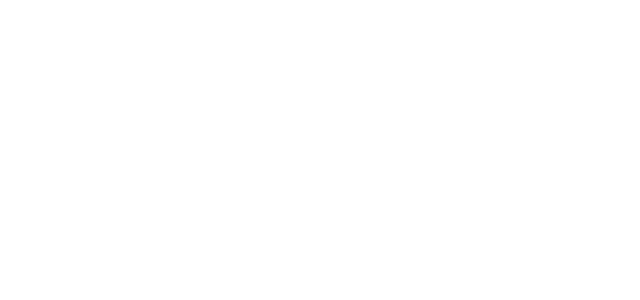
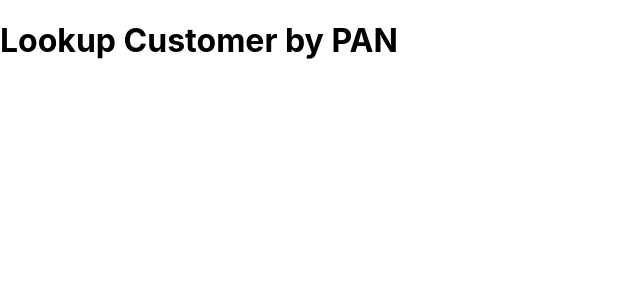
Before and after one commit to jedawson/java-practice, a React (Create React App) app in the folder amsfrontend/: page /bankerPanLookup in a window 1280 px wide. Before the commit this address had no page. Shown: the top 300 px of the page, without its empty margins (0-640 px from the left). Built offline with nearby package versions, Linux system fonts and the light colour scheme.

Commit message:
create pan lookup page

```diff
--- a/amsfrontend/src/App.tsx
+++ b/amsfrontend/src/App.tsx
@@ -8,7 +8,7 @@
       <br />
       <Link to="/bankerlogin"> Banker Login Page </Link>
       <br />
-      <Link to="bankerAdmin"> Banker Admin Page</Link>
+      <Link to="/bankerAdmin"> Banker Admin Page</Link>
     </div>
   );
 }
--- a/amsfrontend/src/index.tsx
+++ b/amsfrontend/src/index.tsx
@@ -9,6 +9,7 @@
 import { Provider } from 'react-redux';
 import store from './store/store';
 import BankerAdmin from './routes/BankerAdmin';
+import BankerPanLookup from './routes/BankerPanLookup';
 
 ReactDOM.render(
   <React.StrictMode>
@@ -19,6 +20,7 @@
           <Route path="landing" element={<LandingPage />} />
           <Route path="bankerlogin" element={<BankerLogin />} />
           <Route path="bankerAdmin" element={<BankerAdmin />} />
+          <Route path="bankerPanLookup" element={<BankerPanLookup />} />
         </Routes>
       </BrowserRouter>
     </Provider>
--- a/amsfrontend/src/routes/BankerAdmin.tsx
+++ b/amsfrontend/src/routes/BankerAdmin.tsx
@@ -1,7 +1,10 @@
+import { Link } from "react-router-dom";
+
 const BankerAdmin = () => {
     return (
         <div id="bankerAdmin">
             <h1>Welcome to the Banker Admin Page.</h1>
+            <Link to={"/bankerPanLookup"}>Search for account by PAN.</Link>
         </div>
     )
 }
--- /dev/null
+++ b/amsfrontend/src/routes/BankerPanLookup.tsx
@@ -0,0 +1,9 @@
+const BankerPanLookup = () => {
+    return (
+        <div id="bankerPanLookup">
+            <h1>Lookup Customer by PAN</h1>
+        </div>
+    )
+}
+
+export default BankerPanLookup
```
